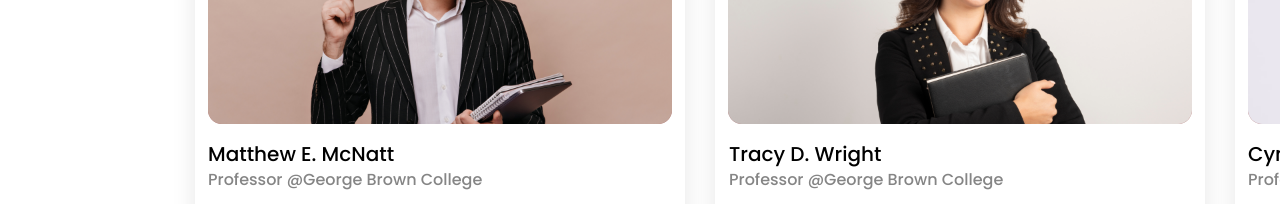
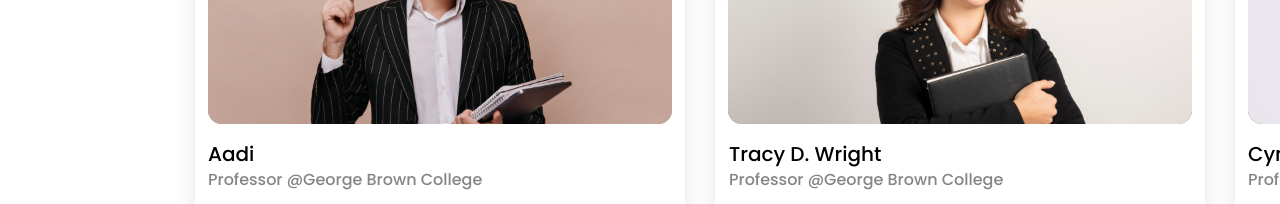
Before and after one commit to mandeepboot/academeforgee.github.io, a plain HTML site: page index.html in a window 1280 px wide. Shown: the part 3680-3884 px from the top of the page. Drawn offline with Linux system fonts and the light colour scheme.

Commit message:
index.html

```diff
--- a/index.html
+++ b/index.html
@@ -274,7 +274,7 @@
       <div class="group-354-RnC">
         <div class="auto-group-8w9e-PU8">
           <div class="auto-group-saag-wEk">
-            <p class="matthew-e-mcnatt-5Lx">Matthew E. McNatt</p>
+            <p class="matthew-e-mcnatt-5Lx">Aadi</p>
             <p class="professor-george-brown-college-yhE">Professor @George Brown College</p>
           </div>
           <p class="ut-enim-ad-minim-veniam-quis-nost-exercitation-ullamco-laboris-nisi-ut-allquip-ex-commodo-snc">
```
